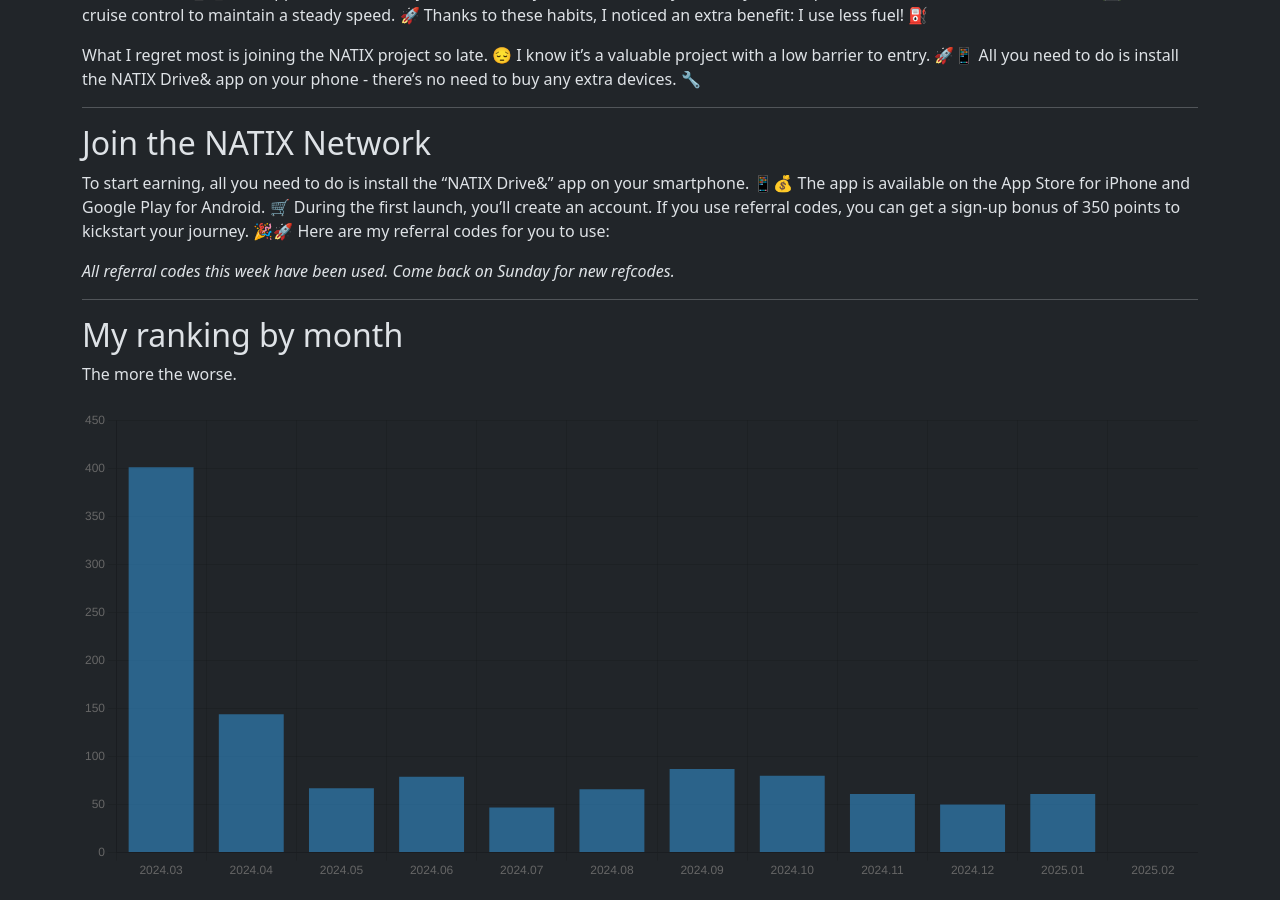
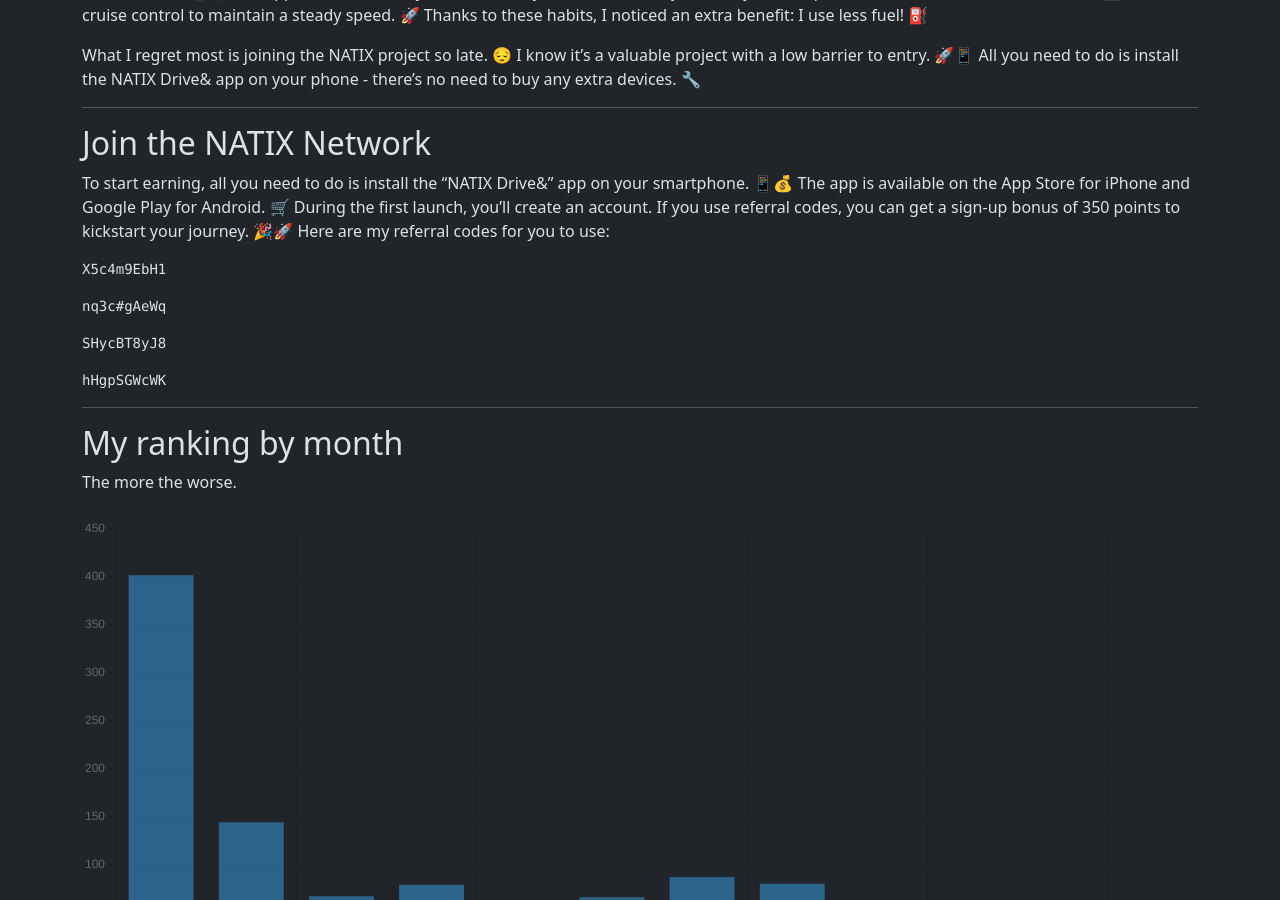
Before and after one commit to torrocus/natix, a Jekyll site: the page built from index.md, in a window 1280 px wide and 900 px high, scrolled down 2351 px. Built offline with Jekyll 4.4.1, drawn with Linux system fonts in a browser that asks for light colours; comment, search, counter and statistics services are not loaded.

Commit message:
Refresh referrer codes

````diff
--- a/index.md
+++ b/index.md
@@ -136,10 +136,26 @@ If you use referral codes, you can get a sign-up bonus of 350 points to kickstar
 🎉🚀
 Here are my referral codes for you to use:
 <!-- NATIX-REFERRAL-CODES-LIST:START -->
+```
+X5c4m9EbH1
+```
+
+```
+nq3c#gAeWq
+```
+
+```
+SHycBT8yJ8
+```
+
+```
+hHgpSGWcWK
+```
 <!-- NATIX-REFERRAL-CODES-LIST:END -->
-
+<!--
 _All referral codes this week have been used.
 Come back on Sunday for new refcodes._
+-->
 
 ---
 
````
